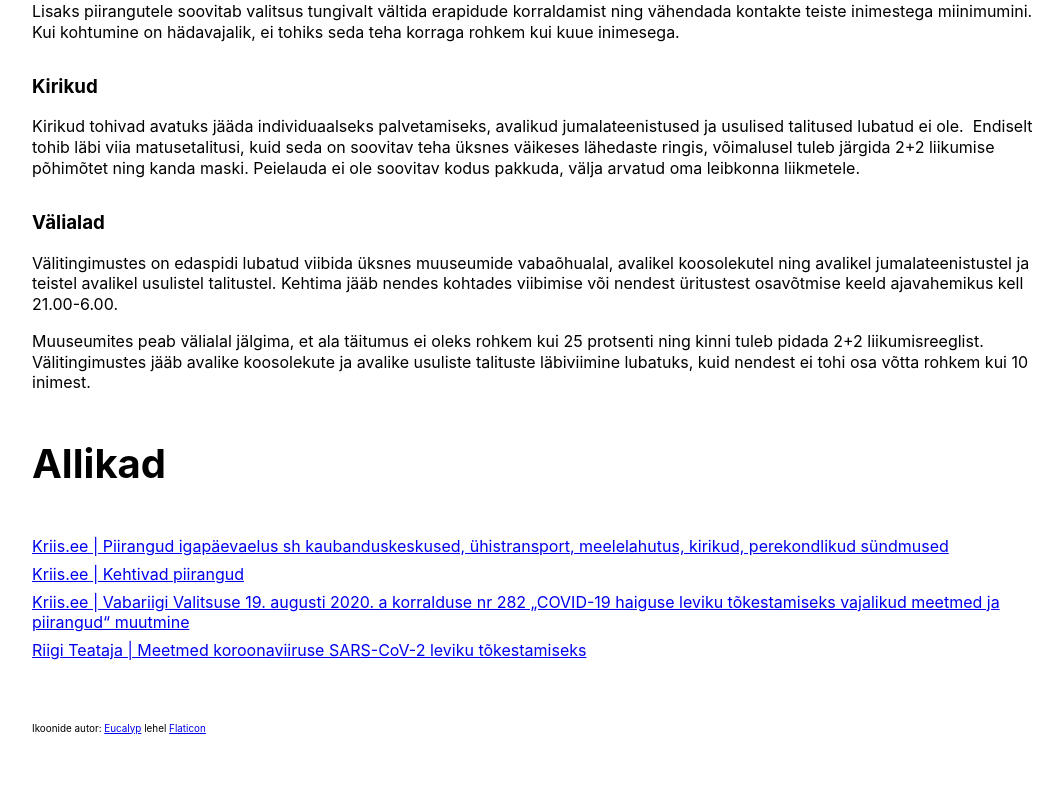
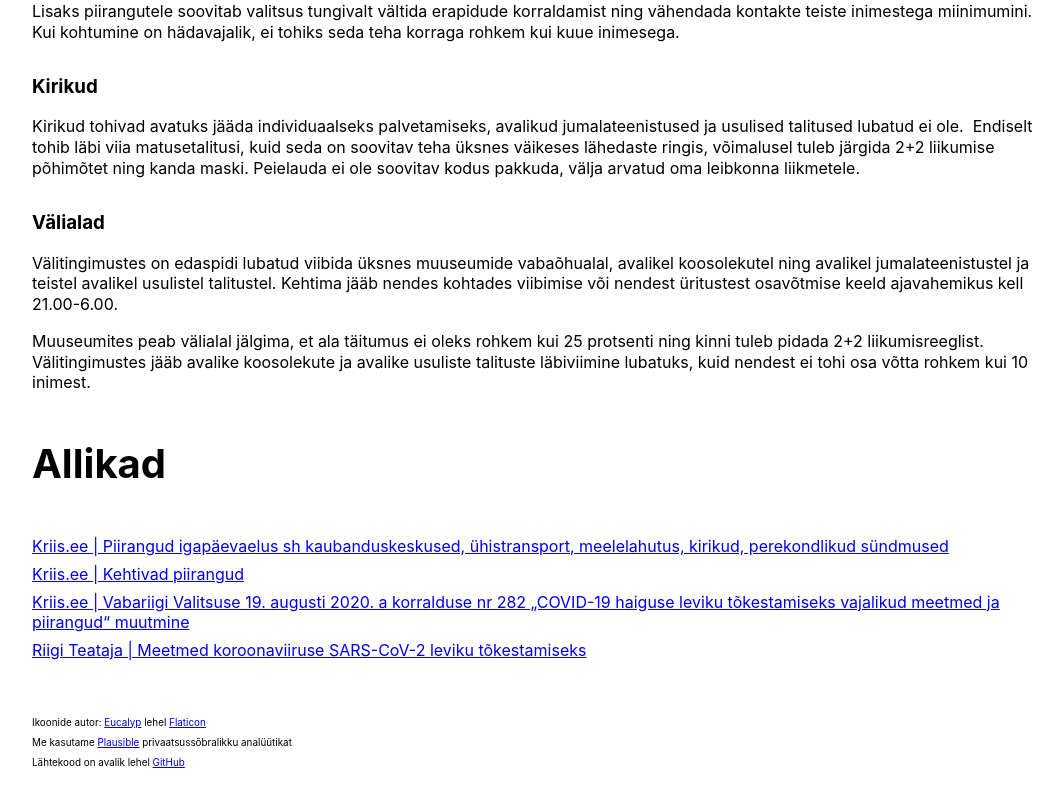
Before and after one commit to keeganmcbride/piirangud, a Next.js app: page / in a window 1280 px wide. Shown: the part 4473-5273 px from the top of the page, without its empty margins (32-1095 px from the left). Before the commit the page ends 5241 px from the top, so only its background shows below. Built offline with nearby package versions, Linux system fonts and the light colour scheme.

Commit message:
Add plausible, credits and repository

```diff
--- /dev/null
+++ b/components/Footer.js
@@ -0,0 +1,36 @@
+import { FormattedMessage } from "react-intl";
+import styles from "./Footer.module.css";
+
+export const Footer = () => (
+  <footer>
+    <small className={styles.credit}>
+      <FormattedMessage
+        id="iconCredits"
+        values={{
+          eucalyp: (
+            <a href="https://www.flaticon.com/authors/eucalyp">Eucalyp</a>
+          ),
+          flaticon: <a href="https://www.flaticon.com/">Flaticon</a>,
+        }}
+      />
+    </small>
+    <small className={styles.credit}>
+      <FormattedMessage
+        id="analyticsCredits"
+        values={{
+          plausible: <a href="https://plausible.io">Plausible</a>,
+        }}
+      />
+    </small>
+    <small className={styles.credit}>
+      <FormattedMessage
+        id="openSource"
+        values={{
+          github: (
+            <a href="https://github.com/keeganmcbride/piirangud">GitHub</a>
+          ),
+        }}
+      />
+    </small>
+  </footer>
+);
--- /dev/null
+++ b/components/Footer.module.css
@@ -0,0 +1,7 @@
+.credit {
+  display: block;
+}
+
+.credit + .credit {
+  margin-top: 8px;
+}
--- a/components/RegulationPage.js
+++ b/components/RegulationPage.js
@@ -5,12 +5,14 @@ import { parse } from "date-fns";
 import styles from "./Page.module.css";
 import { Regulations } from "./Regulations";
 import { Notice } from "./Notice";
+import { Footer } from "./Footer";
 
 export const RegulationPage = ({ regulations, metadata, notice }) => {
   const { locale } = useIntl();
   return (
     <>
       <Meta />
+      <PlausibleAnalytics />
       <div className={styles.container}>
         <Header locale={locale} metadata={metadata} />
         <main className={styles.main}>
@@ -21,23 +23,22 @@ export const RegulationPage = ({ regulations, metadata, notice }) => {
           </h2>
           <Sources sources={metadata.sources} />
         </main>
-        <footer>
-          <small>
-            <FormattedMessage
-              id="iconCredits"
-              values={{
-                eucalyp: (
-                  <a href="https://www.flaticon.com/authors/eucalyp">Eucalyp</a>
-                ),
-                flaticon: <a href="https://www.flaticon.com/">Flaticon</a>,
-              }}
-            />
-          </small>
-        </footer>
+        <Footer />
       </div>
     </>
   );
 };
+
+const PlausibleAnalytics = () => (
+  <Head>
+    <script
+      async
+      defer
+      data-domain="piirangud.ee"
+      src="https://plausible.io/js/plausible.js"
+    />
+  </Head>
+);
 
 const Header = ({ locale, metadata }) => {
   const intl = useIntl();
```
